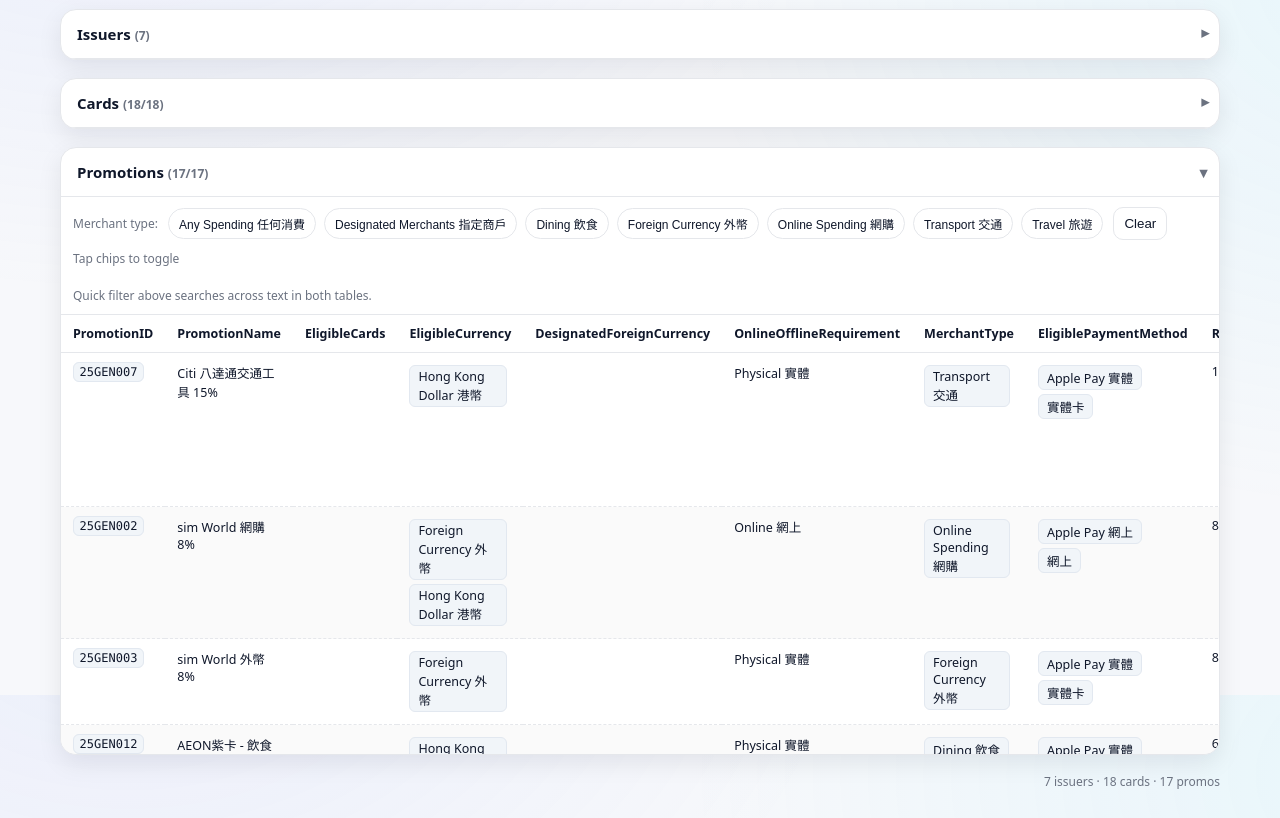
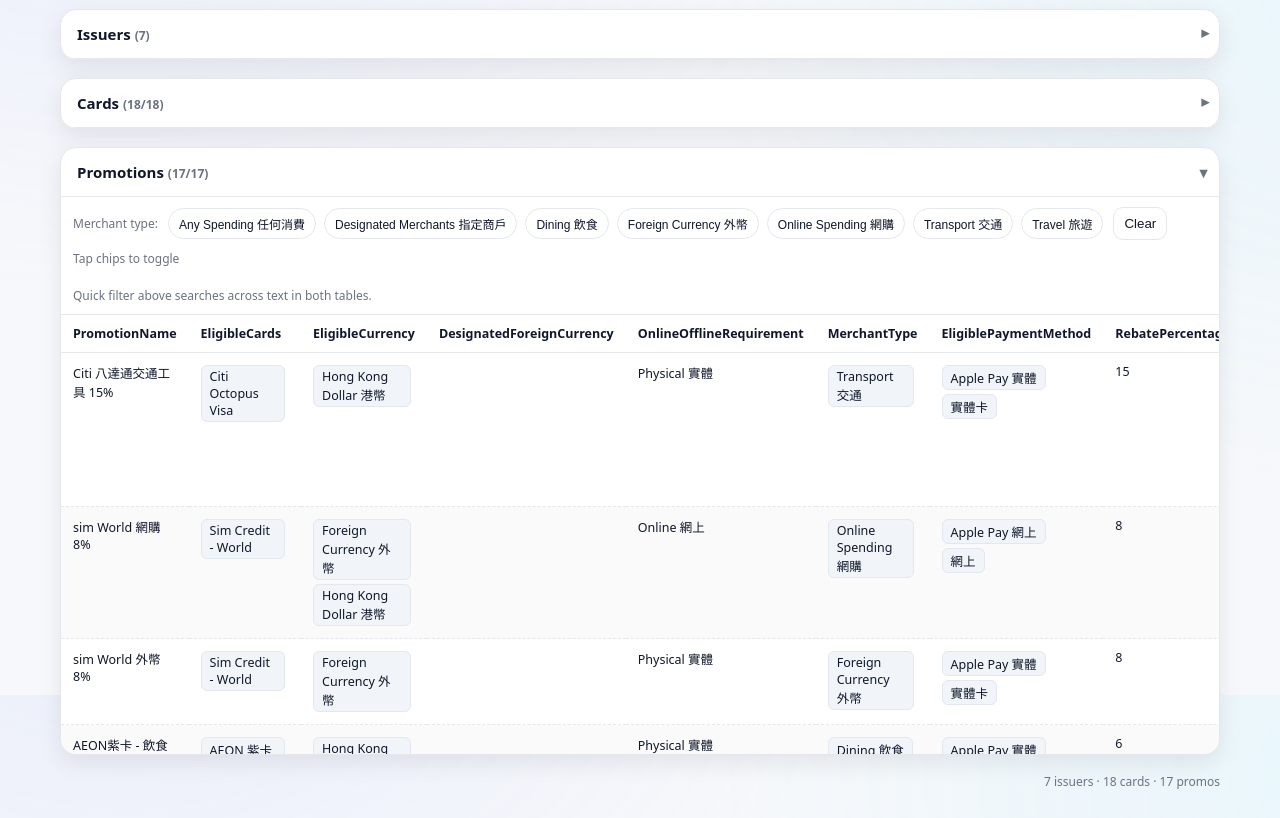
Before and after one commit to thomaschow19/card, a plain HTML site: page index.html in a window 1280 px wide. Shown: the part 105-923 px from the top of the page. Drawn offline with Linux system fonts and the light colour scheme.

Commit message:
updated cards ID and Promotion IDs

```diff
--- a/card.json
+++ b/card.json
@@ -210,7 +210,7 @@
     "rebateMethod": "Asia Miles 里數"
   },
   {
-    "cardID": "STCSPCV",
+    "cardID": "STCSMCV",
     "cardName": "SC Simply Cash",
     "issuerID": "STC",
     "cardNetwork": "Visa",
--- a/index.html
+++ b/index.html
@@ -128,6 +128,7 @@
 
   <script>
     const state = { issuers: [], cards: [], promos: [], filteredCards: [], filteredPromos: [] };
+    let cardIdToName = new Map();
 
     async function load(path){
       const res = await fetch(path, { cache: "no-store" });
@@ -168,10 +169,20 @@
         return;
       }
       // Collect columns across all rows for stability
-      const cols = Array.from(new Set(rows.flatMap(r => Object.keys(r))));
+      let cols = Array.from(new Set(rows.flatMap(r => Object.keys(r))));
+      // Hide certain columns per table
+      if (el.id === 'tbl-promos') {
+        cols = cols.filter(c => c !== 'promotionID');
+      }
       const thead = "<thead><tr>" + cols.map(c => `<th>${escapeHTML(caps(c))}</th>`).join("") + "</tr></thead>";
       const tbody = "<tbody>" + rows.map(r => {
-        return "<tr>" + cols.map(c => `<td>${valueToHTML(r[c])}</td>`).join("") + "</tr>";
+        return "<tr>" + cols.map(c => {
+          let v = r[c];
+          if (el.id === 'tbl-promos' && c === 'eligibleCards' && Array.isArray(v)) {
+            v = v.map(id => cardIdToName.get(String(id)) || id);
+          }
+          return `<td>${valueToHTML(v)}</td>`;
+        }).join("") + "</tr>";
       }).join("") + "</tbody>";
       el.innerHTML = thead + tbody;
     }
@@ -277,6 +288,12 @@
         ]);
         state.issuers = issuers;
         state.cards   = cards;
+        cardIdToName = new Map();
+        (Array.isArray(cards) ? cards : []).forEach(c => {
+          if (c && c.cardID && c.cardName) {
+            cardIdToName.set(String(c.cardID), String(c.cardName));
+          }
+        });
         state.promos  = promos;
         state.filteredCards  = cards;
         state.filteredPromos = promos;
--- a/promotion.json
+++ b/promotion.json
@@ -2,7 +2,7 @@
   {
     "promotionID": "25GEN001",
     "promotionName": "Wewa 手機支付 4%",
-    "eligibleCards": [],
+    "eligibleCards": ["PRMWEPV","PRMWEDU"],
     "eligibleCurrency": [
       "Foreign Currency 外幣",
       "Hong Kong Dollar 港幣"
@@ -31,7 +31,7 @@
   {
     "promotionID": "25GEN002",
     "promotionName": "sim World 網購 8%",
-    "eligibleCards": [],
+    "eligibleCards": ["UAFSCWM"],
     "eligibleCurrency": [
       "Foreign Currency 外幣",
       "Hong Kong Dollar 港幣"
@@ -59,7 +59,7 @@
   {
     "promotionID": "25GEN003",
     "promotionName": "sim World 外幣 8%",
-    "eligibleCards": [],
+    "eligibleCards": ["UAFSCWM"],
     "eligibleCurrency": [
       "Foreign Currency 外幣"
     ],
@@ -86,7 +86,7 @@
   {
     "promotionID": "25GEN004",
     "promotionName": "SC Smart 指定商戶 5%",
-    "eligibleCards": [],
+    "eligibleCards": ["STCSMTV"],
     "eligibleCurrency": [
       "Hong Kong Dollar 港幣"
     ],
@@ -115,7 +115,7 @@
   {
     "promotionID": "25GEN005",
     "promotionName": "SC Simply Cash 1.5%",
-    "eligibleCards": [],
+    "eligibleCards": ["STCSMCV"],
     "eligibleCurrency": [
       "Hong Kong Dollar 港幣"
     ],
@@ -144,7 +144,7 @@
   {
     "promotionID": "25GEN006",
     "promotionName": "Earnmore 保底 2%",
-    "eligibleCards": [],
+    "eligibleCards": ["PRMEAMU"],
     "eligibleCurrency": [
       "Foreign Currency 外幣",
       "Hong Kong Dollar 港幣"
@@ -174,7 +174,7 @@
   {
     "promotionID": "25GEN007",
     "promotionName": "Citi 八達通交通工具 15%",
-    "eligibleCards": [],
+    "eligibleCards": ["CTBXCTV"],
     "eligibleCurrency": [
       "Hong Kong Dollar 港幣"
     ],
@@ -201,7 +201,7 @@
   {
     "promotionID": "25GEN008",
     "promotionName": "Amex Explorer 航空公司 / 網上旅行社 10.75x",
-    "eligibleCards": [],
+    "eligibleCards": ["AMXEXPA"],
     "eligibleCurrency": [
       "Foreign Currency 外幣",
       "Hong Kong Dollar 港幣"
@@ -232,7 +232,7 @@
   {
     "promotionID": "25GEN009",
     "promotionName": "Amex Explorer 外幣 10.75x",
-    "eligibleCards": [],
+    "eligibleCards": ["AMXEXPA"],
     "eligibleCurrency": [
       "Foreign Currency 外幣"
     ],
@@ -261,7 +261,7 @@
   {
     "promotionID": "25GEN010",
     "promotionName": "Amex Explorer 保底 3x",
-    "eligibleCards": [],
+    "eligibleCards": ["AMXEXPA"],
     "eligibleCurrency": [
       "Hong Kong Dollar 港幣"
     ],
@@ -290,7 +290,7 @@
   {
     "promotionID": "25GEN011",
     "promotionName": "Amex Blue Cash 基本 1.2%",
-    "eligibleCards": [],
+    "eligibleCards": ["AMXBLCA"],
     "eligibleCurrency": [
       "Hong Kong Dollar 港幣"
     ],
@@ -319,7 +319,7 @@
   {
     "promotionID": "25GEN012",
     "promotionName": "AEON紫卡 - 飲食手機支付 6%",
-    "eligibleCards": [],
+    "eligibleCards": ["AENPRPV","AENPRPM","AENPRPU"],
     "eligibleCurrency": [
       "Hong Kong Dollar 港幣"
     ],
@@ -346,7 +346,7 @@
   {
     "promotionID": "25GEN013",
     "promotionName": "AEON紫卡 - 交通手機支付 6%",
-    "eligibleCards": [],
+    "eligibleCards": ["AENPRPV","AENPRPM","AENPRPU"],
     "eligibleCurrency": [
       "Hong Kong Dollar 港幣"
     ],
@@ -373,7 +373,7 @@
   {
     "promotionID": "25GEN014",
     "promotionName": "AEON紫卡 - AEON Store 手機支付 6%",
-    "eligibleCards": [],
+    "eligibleCards": ["AENPRPV","AENPRPM","AENPRPU"],
     "eligibleCurrency": [
       "Hong Kong Dollar 港幣"
     ],
@@ -400,7 +400,7 @@
   {
     "promotionID": "25GEN015",
     "promotionName": "AEON Waku Waku 網購 6%",
-    "eligibleCards": [],
+    "eligibleCards": ["AENWAKM"],
     "eligibleCurrency": [
       "Foreign Currency 外幣",
       "Hong Kong Dollar 港幣"
@@ -428,7 +428,7 @@
   {
     "promotionID": "25GEN016",
     "promotionName": "AEON Waku Waku 本地餐飲 1%",
-    "eligibleCards": [],
+    "eligibleCards": ["AENWAKM"],
     "eligibleCurrency": [
       "Hong Kong Dollar 港幣"
     ],
@@ -455,7 +455,7 @@
   {
     "promotionID": "25GEN017",
     "promotionName": "AEON Waku Waku 日本簽賬 3%",
-    "eligibleCards": [],
+    "eligibleCards": ["AENWAKM"],
     "eligibleCurrency": [
       "Foreign Currency 外幣"
     ],
```
